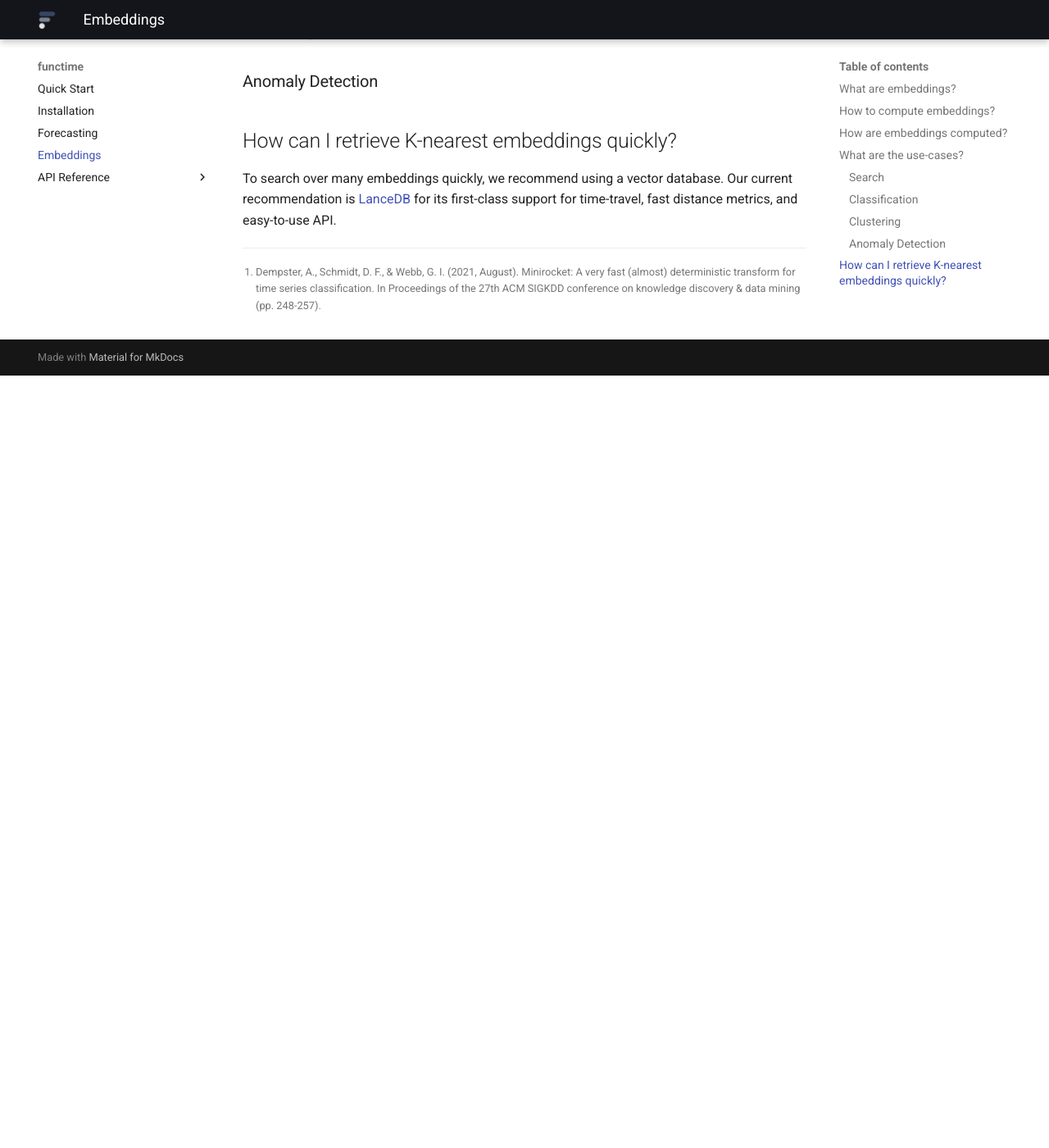
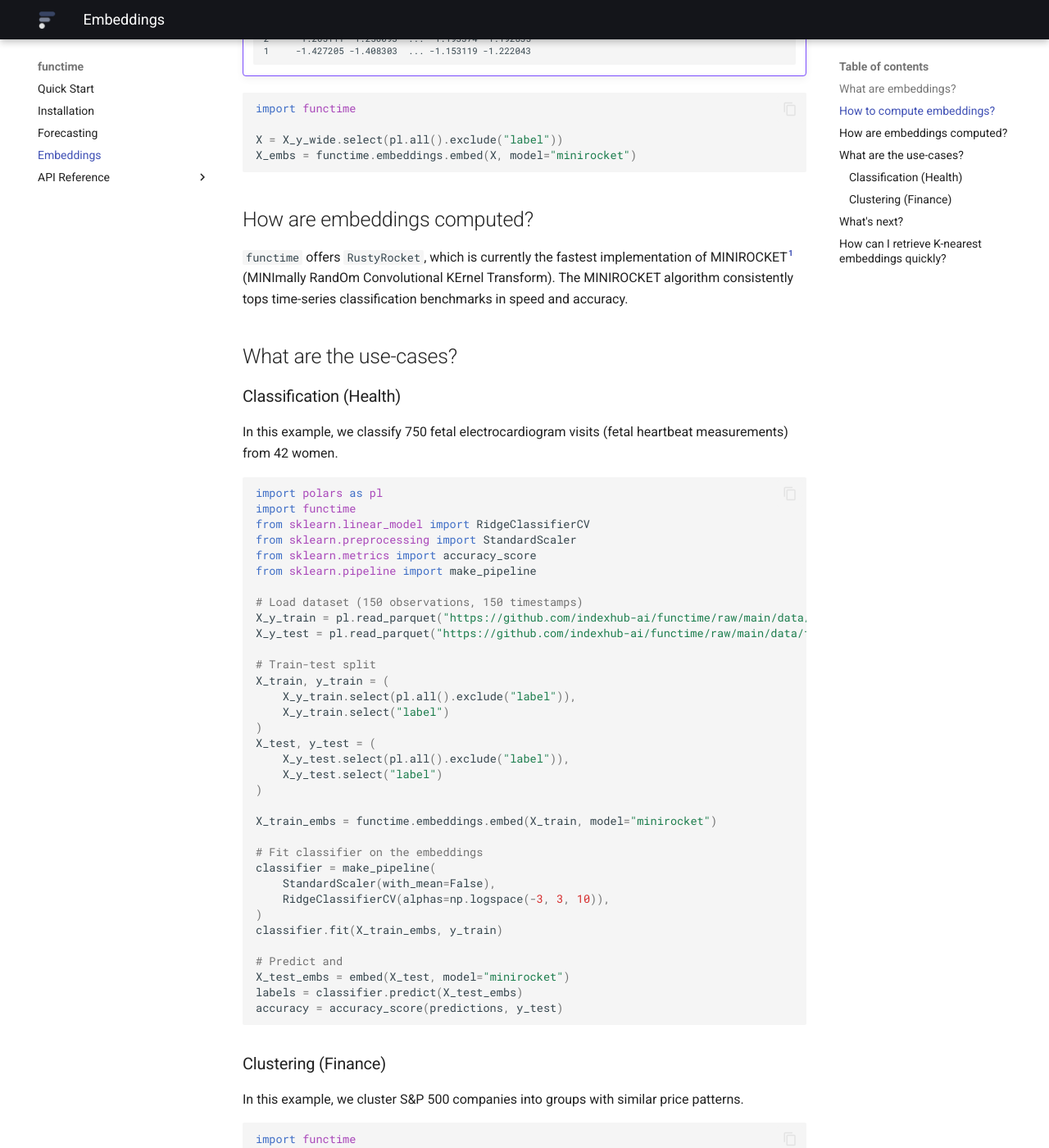
Before and after one commit to functime-org/functime, an MkDocs documentation site: the page built from docs/embeddings.md, in a window 1280 px wide and 1400 px high, scrolled down 1149 px. Shown: the whole window at 82% size. Built offline with MkDocs 1.6.1 and Material for MkDocs 9.7.7, drawn with Linux system fonts in a browser that asks for light colours; before the commit the page ends 1607 px from its top, so only the background shows below that; some of the changed text lies outside the part shown.

Commit message:
docs: Add embeddings use-cases

````diff
--- a/docs/embeddings.md
+++ b/docs/embeddings.md
@@ -7,22 +7,52 @@
 Embeddings have applications across many domains from finance to IoT monitoring.
 They are commonly used for the following tasks:
 
-- **Search:** Where time-series are ranked by similarity to a given time-series
-- **Classification:** Where time-series are grouped together by matching patterns
-- **Clustering:** Where time-series are assigned labels (e.g. normal vs irregular heart rate)
+- **Matching:** Where time-series are ranked by similarity to a given time-series
+- **Classification:** Where time-series are assigned labels (e.g. normal vs irregular heart rate)
+- **Clustering:** Where time-series are grouped together by matching patterns
 - **Anomaly detection:** Where outliers with unexpected regime / trend changes are identified
 
-!!! example "To see time-series embeddings in action, check out our code examples"
+!!! tip "To see time-series embeddings in action, check out our code examples"
 
-    - **Search** with e-commerce data
-    - **Classification** with health biometrics
+    - **Classification** with health biometrics (fetal heartbeat data)
     - **Clustering** with S&P 500 stock prices
-    - **Anomaly Detection** with server loads and IoT data
+    - **Anomaly detection** with retail data (churn detection)
 
     [Browse use-cases](#what-are-the-use-cases){ .md-button .md-button--primary }
 
 
 ## How to compute embeddings?
+
+The `functime.embeddings.embed()` function takes a **wide dataset** where each row represents a single time-series.
+
+!!! example "Wide data example"
+    The following dataset represents velocity measurements from two robots (label 1 and label 2) over 150 time periods (columns t0, t1, ..., t149) and 75 trials (rows).
+    ```
+    >>> X_y_wide = pl.read_parquet("https://bit.ly/gunpoint-train")
+    >>> X_y_wide
+    shape: (150, 151)
+
+    label     t0        t1     ...    t148      t149
+    --------------------------------------------------
+    1     -1.125013 -1.131338  ... -1.206178 -1.218422
+    2     -0.626956 -0.625919  ... -0.612058 -0.606422
+    2     -2.001163 -1.999575  ... -1.071147 -1.323383
+    1     -1.004587 -0.999843  ... -1.044226 -1.043262
+    1     -0.742625 -0.743770  ... -0.670519 -0.657403
+    ...         ...       ...  ...       ...       ...
+    2     -0.580006 -0.583332  ... -0.548831 -0.553552
+    1     -0.728153 -0.730242  ... -0.686448 -0.690183
+    2     -0.738012 -0.736301  ... -0.608616 -0.612177
+    2     -1.265111 -1.256093  ... -1.193374 -1.192835
+    1     -1.427205 -1.408303  ... -1.153119 -1.222043
+    ```
+
+```python
+import functime
+
+X = X_y_wide.select(pl.all().exclude("label"))
+X_embs = functime.embeddings.embed(X, model="minirocket")
+```
 
 ## How are embeddings computed?
 
@@ -30,16 +60,99 @@
 
 [^1]: Dempster, A., Schmidt, D. F., & Webb, G. I. (2021, August). Minirocket: A very fast (almost) deterministic transform for time series classification. In Proceedings of the 27th ACM SIGKDD conference on knowledge discovery & data mining (pp. 248-257).
 
-
 ## What are the use-cases?
 
-### Search
+### Classification (Health)
 
-### Classification
+In this example, we classify 750 fetal electrocardiogram visits (fetal heartbeat measurements) from 42 women.
 
-### Clustering
+```python
+import polars as pl
+import functime
+from sklearn.linear_model import RidgeClassifierCV
+from sklearn.preprocessing import StandardScaler
+from sklearn.metrics import accuracy_score
+from sklearn.pipeline import make_pipeline
 
-### Anomaly Detection
+# Load dataset (150 observations, 150 timestamps)
+X_y_train = pl.read_parquet("https://github.com/indexhub-ai/functime/raw/main/data/fetal_test.parquet")
+X_y_test = pl.read_parquet("https://github.com/indexhub-ai/functime/raw/main/data/fetal_train.parquet")
+
+# Train-test split
+X_train, y_train = (
+    X_y_train.select(pl.all().exclude("label")),
+    X_y_train.select("label")
+)
+X_test, y_test = (
+    X_y_test.select(pl.all().exclude("label")),
+    X_y_test.select("label")
+)
+
+X_train_embs = functime.embeddings.embed(X_train, model="minirocket")
+
+# Fit classifier on the embeddings
+classifier = make_pipeline(
+    StandardScaler(with_mean=False),
+    RidgeClassifierCV(alphas=np.logspace(-3, 3, 10)),
+)
+classifier.fit(X_train_embs, y_train)
+
+# Predict and
+X_test_embs = embed(X_test, model="minirocket")
+labels = classifier.predict(X_test_embs)
+accuracy = accuracy_score(predictions, y_test)
+```
+
+### Clustering (Finance)
+
+In this example, we cluster S&P 500 companies into groups with similar price patterns.
+
+```python
+import functime
+import polars as pl
+from hdbscan import HDBSCAN
+from umap import UMAP
+from functime.preprocessing import roll
+
+# Load S&P500 panel data from 2022-06-01 to 2023-06-01
+# Columns: ticker, time, price
+y = pl.read_parquet("https://github.com/indexhub-ai/functime/raw/main/data/sp500.parquet")
+
+# Reduce noise by smoothing the time series using
+# functime's `roll` function: 60-days moving average
+y_ma_60 = (
+    y.pipe(roll(window_sizes=[60], stats=["mean"], freq="1d"))
+    .drop_nulls()
+    # Pivot from panel to wide format
+    .pivot(
+        values="price__rolling_mean_60",
+        columns="time",
+        index="ticker"
+    )
+    # Remember all functime transforms are lazy!
+    .collect()
+)
+
+# Create embeddings
+embeddings = functime.embeddings.embed(y_ma_60, model="minirocket")
+
+# Reduce dimensionality with UMAP
+reducer = UMAP(n_components=500, n_neighbors=10, metric="manhattan")
+umap_embeddings = reducer.fit_transform(embeddings)
+
+# Cluster with HDBSCAN
+clusterer = HDBSCAN(metric="minkowski", p=1)
+estimator.fit(X)
+
+# Get predicted cluster labels
+labels = estimator.predict(X)
+```
+
+## What's next?
+
+Time-series embeddings are a disruptive new technique for data mining with extremely large numbers of time-series.
+If you have an interesting use-case, we would love to hear from you!
+Let's chat over a [15 minute call](https://calendly.com/functime-indexhub).
 
 ## How can I retrieve K-nearest embeddings quickly?
 
````
Also changed, not shown: README.md (+1 -1 lines), docs/index.md (+7 -2 lines), 2 other files.
